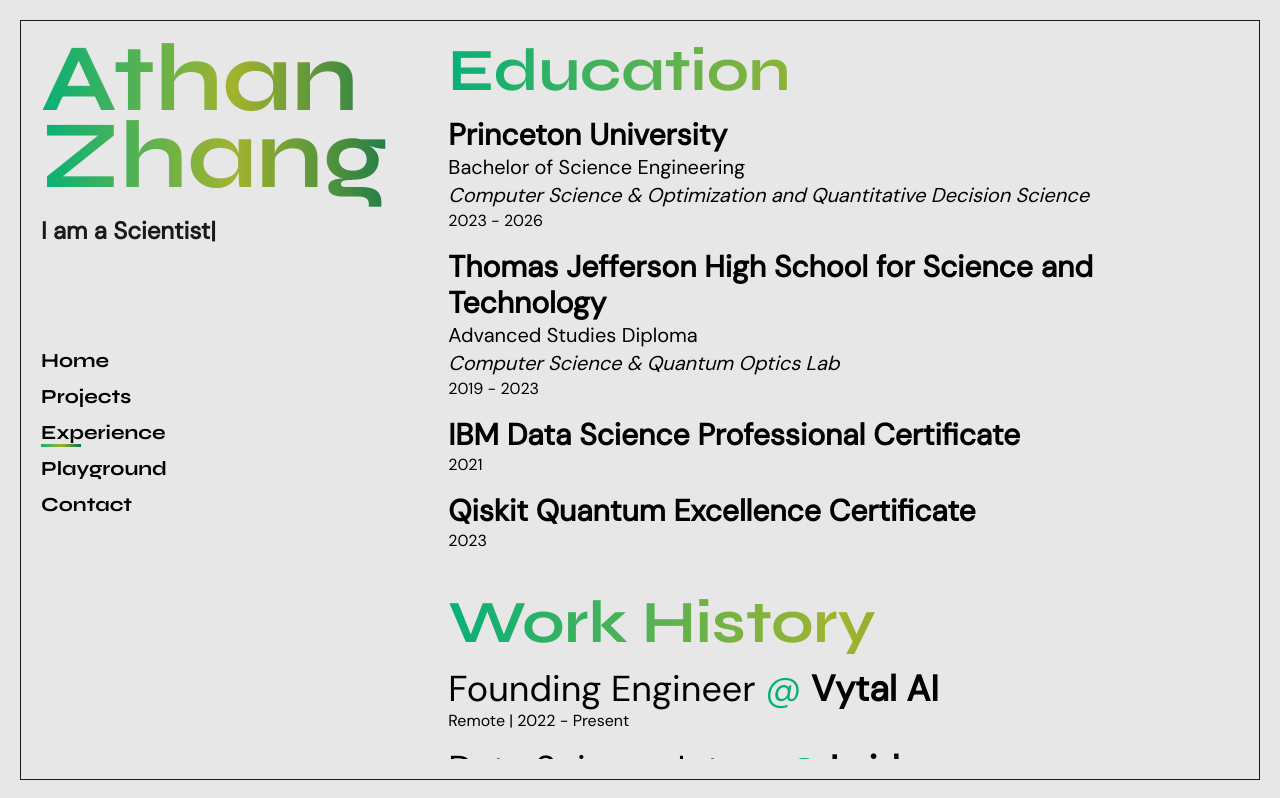
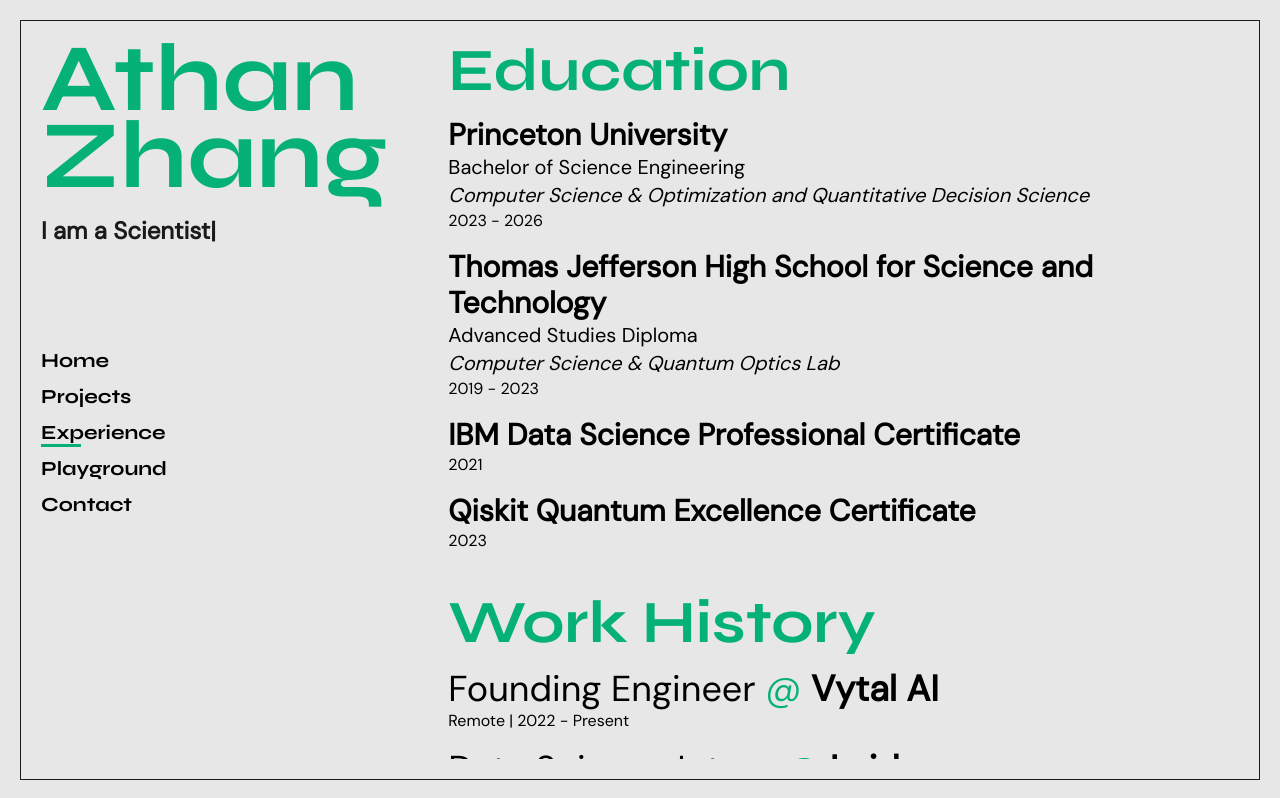
Before and after one commit to athanzxyt/personal_website, a React (Vite) app: page /experience in a window 1280 px wide. Built offline with nearby package versions, Linux system fonts and the light colour scheme.

Commit message:
CHANGE: Monocolor

```diff
--- a/src/index.css
+++ b/src/index.css
@@ -20,14 +20,16 @@
 }
 
 .custom-grad {
-  @apply bg-gradient-to-r from-[#06b178] via-[#a3b32e] to-[#04724d] inline-block text-transparent bg-clip-text;
+  /* @apply bg-gradient-to-r from-[#06b178] via-[#a3b32e] to-[#04724d] inline-block text-transparent bg-clip-text; */
+  @apply text-secondary;
 }
 
 /* Nav Items */
 
 .nav-item {
   @apply mx-3 my-1 sm:my-1 sm:mx-0 text-sm sm:text-xl cursor-pointer font-syne font-bold sm:w-10;
-  @apply bg-gradient-to-r from-[#06b178] via-[#a3b32e] to-[#04724d];
+  /* @apply bg-gradient-to-r from-[#06b178] via-[#a3b32e] to-[#04724d]; */
+  @apply bg-gradient-to-r from-secondary to-secondary;
   border-bottom-width: 0;
   background-size: 0 3px;
   background-position: 0 100%;
```
